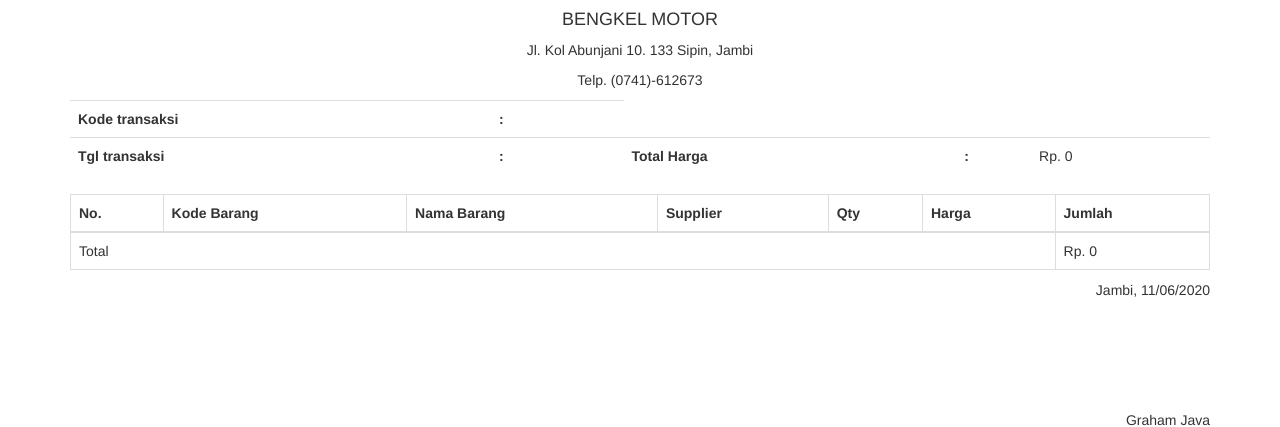
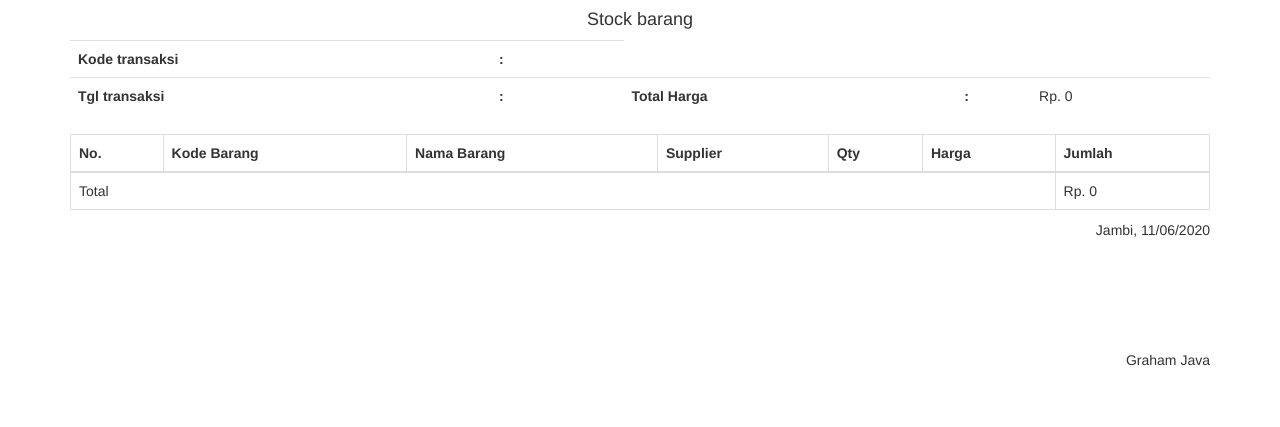
Before and after one commit to Fiks33/Stok-Barang, a CodeIgniter app: page /database/index.php/app/cetak_penjualan/1 in a window 1280 px wide. Shown: the top 427 px of the page. Run offline with CodeIgniter, Linux system fonts and the light colour scheme; data comes from the database, SQL or seed files in the repository.

Commit message:
update to hosting

```diff
--- a/application/config/database.php
+++ b/application/config/database.php
@@ -76,9 +76,9 @@ error_reporting(0);
 $db['default'] = array(
 	'dsn'	=> '',
 	'hostname' => 'localhost',
-	'username' => 'root',
-	'password' => '',
-	'database' => 'db_storing',
+	'username' => 'id14044203_storing',
+	'password' => 'O^4ugu<(c~TnR(pm',
+	'database' => 'id14044203_db_storing',
 	'dbdriver' => 'mysqli',
 	'dbprefix' => '',
 	'pconnect' => FALSE,
--- a/application/views/cetak_penjualan.php
+++ b/application/views/cetak_penjualan.php
@@ -8,9 +8,9 @@
 <body >
 	<div class="container">
 	<center>
-		<h4>BENGKEL MOTOR</h4>
-		<p>Jl. Kol Abunjani 10. 133 Sipin, Jambi</p>
-		<p>Telp. (0741)-612673</p>
+		<h4>Stock barang</h4>
+		<!--<p>Jl. Kol Abunjani 10. 133 Sipin, Jambi</p>
+		//<p>Telp. (0741)-612673</p>-->
 	</center>
 	<?php
 	$rs = $data->row();
--- a/application/views/config/header.php
+++ b/application/views/config/header.php
@@ -2,7 +2,7 @@
 <html>
   <head>
     <meta charset="utf-8">
-    <title>BENGKEL TOMODACHI MOTOR</title>
+    <title>Stock Barang</title>
     <meta name="viewport" content="initial-scale=1, maximum-scale=1, user-scalable=no">
     <base href="<?php echo base_url();?>">
     <link rel="shortcut icon" href="favicon_16.ico"/>
@@ -49,7 +49,7 @@
           </div>
 
           <!-- Collect the nav links, forms, and other content for toggling -->
-          <h5 style="color: lightblue">BENGKEL TOMODACHI MOTOR</h5>
+          <h5 style="color: lightblue">Stock Barang</h5>
 
         </div><!-- /.container-fluid -->
       </nav>
```
